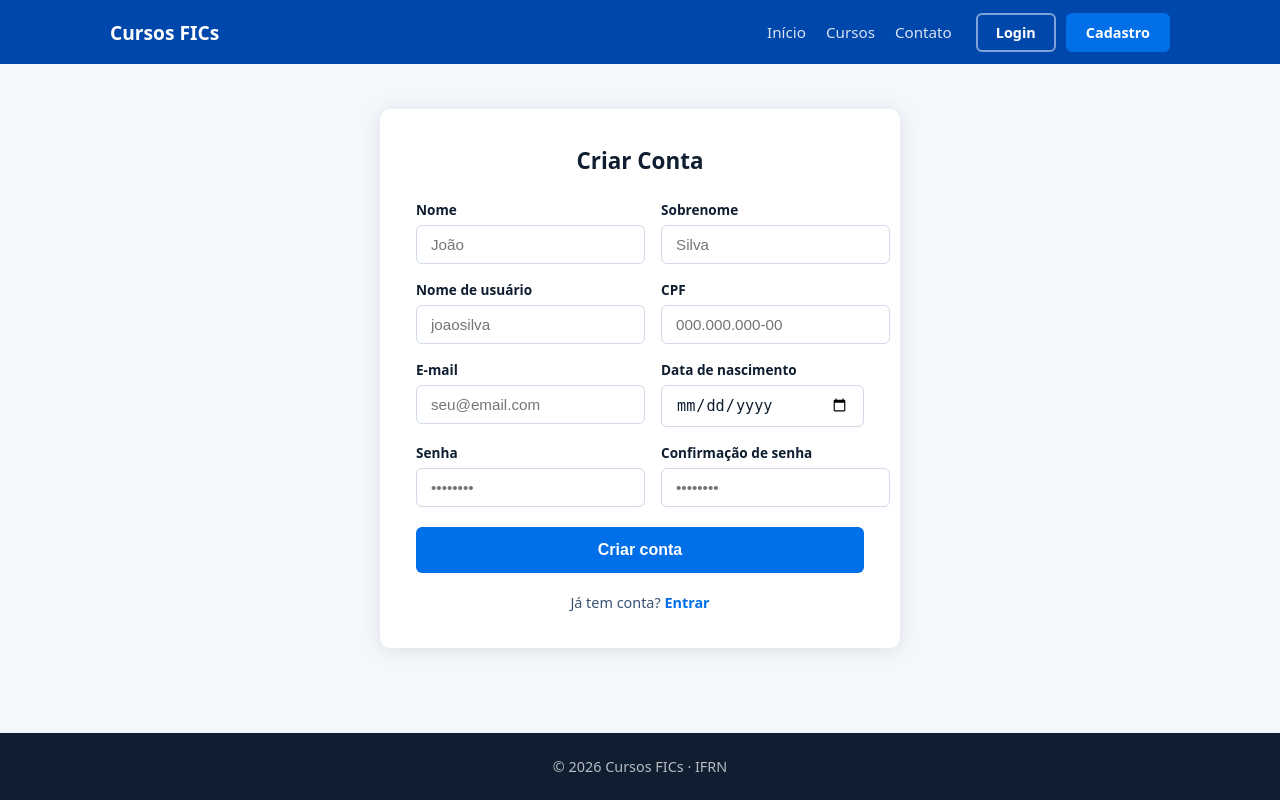
After one commit to gleidsonxsz/aula07info4, a Django app: page /cadastro/ in a window 1280 px wide. The commit adds this page. Run offline with Django 5.2, Linux system fonts and the light colour scheme.

Commit message:
Adicionei Cadastro

```diff
--- a/aula07info4/urls.py
+++ b/aula07info4/urls.py
@@ -23,4 +23,5 @@ urlpatterns = [
     path('', index, name='index'),
     path('cursos/', cursos, name='cursos'),
     path('login/', login, name='login'),
+    path('cadastro/', cadastro, name='cadastro'),
 ]
--- /dev/null
+++ b/core/templates/cadastro.html
@@ -0,0 +1,64 @@
+{% extends 'base.html' %}
+{% load static %}
+
+{% block estilo %}
+<link rel="stylesheet" href="{% static 'assets/css/cadastro.css' %} ">
+{% endblock %}
+
+{% block conteudo %}
+  <main>
+    <div class="cadastro-card">
+      <h1>Criar Conta</h1>
+
+      <form>
+        <div class="form-row">
+          <div class="form-group">
+            <label for="nome">Nome</label>
+            <input type="text" id="nome" placeholder="João" required>
+          </div>
+          <div class="form-group">
+            <label for="sobrenome">Sobrenome</label>
+            <input type="text" id="sobrenome" placeholder="Silva" required>
+          </div>
+        </div>
+
+        <div class="form-row">
+          <div class="form-group">
+            <label for="username">Nome de usuário</label>
+            <input type="text" id="username" placeholder="joaosilva" required>
+          </div>
+          <div class="form-group">
+            <label for="cpf">CPF</label>
+            <input type="text" id="cpf" placeholder="000.000.000-00" required>
+          </div>
+        </div>
+
+        <div class="form-row">
+          <div class="form-group">
+            <label for="email">E-mail</label>
+            <input type="email" id="email" placeholder="seu@email.com" required>
+          </div>
+          <div class="form-group">
+            <label for="nascimento">Data de nascimento</label>
+            <input type="date" id="nascimento" required>
+          </div>
+        </div>
+
+        <div class="form-row">
+          <div class="form-group">
+            <label for="senha">Senha</label>
+            <input type="password" id="senha" placeholder="••••••••" required>
+          </div>
+          <div class="form-group">
+            <label for="confirma">Confirmação de senha</label>
+            <input type="password" id="confirma" placeholder="••••••••" required>
+          </div>
+        </div>
+
+        <button type="submit" class="btn btn-primary">Criar conta</button>
+      </form>
+
+      <p class="login-link">Já tem conta? <a href="login.html">Entrar</a></p>
+    </div>
+  </main>
+{% endblock %}
--- a/core/views.py
+++ b/core/views.py
@@ -8,3 +8,6 @@ def cursos(request):
 
 def login(request):
     return render(request, 'login.html')
+
+def cadastro(request):
+    return render(request, 'cadastro.html')
--- a/templates/base.html
+++ b/templates/base.html
@@ -21,18 +21,18 @@
       </nav>
       <div class="header-actions">
         <a href="{% url 'login' %}" class="btn btn-outline">Login</a>
-        <a href="cadastro.html" class="btn btn-primary">Cadastro</a>
+        <a href="{% url 'cadastro' %}" class="btn btn-primary">Cadastro</a>
       </div>
       <button class="hamburger" aria-label="Abrir menu" aria-expanded="false">
         <span></span><span></span><span></span>
       </button>
     </div>
     <nav class="mobile-nav">
-      <a href="index.html">Início</a>
-      <a href="cursos.html">Cursos</a>
+      <a href="{% url 'index' %}">Início</a>
+      <a href="{% url 'cursos' %}">Cursos</a>
       <a href="#contato">Contato</a>
-      <a href="login.html">Login</a>
-      <a href="cadastro.html">Cadastro</a>
+      <a href="{% url 'login' %}">Login</a>
+      <a href="{% url 'cadastro' %}">Cadastro</a>
     </nav>
   </header>
 
```
